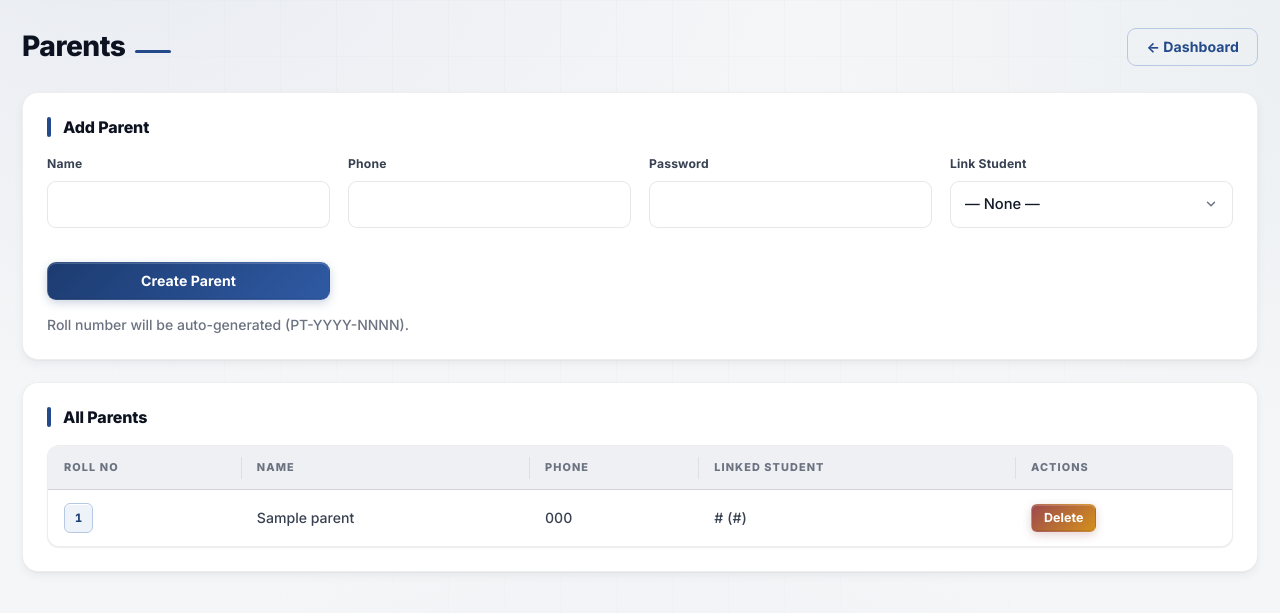
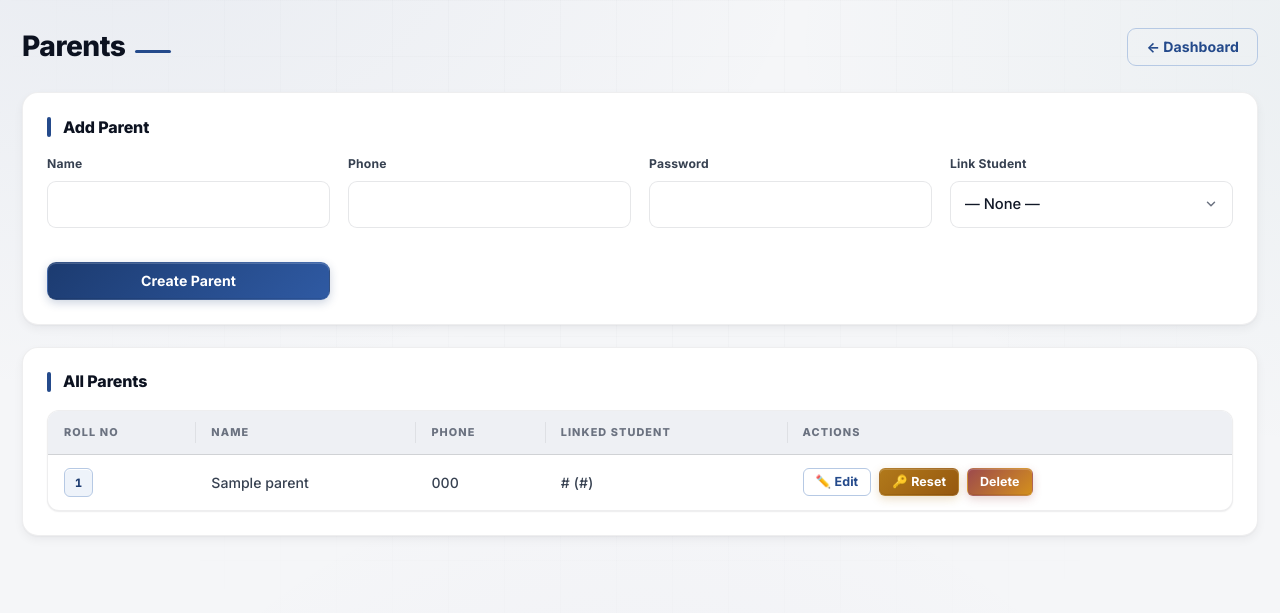
Before and after one commit to bosshanan123-ui/academy-management, a Flask app: template templates/super_admin/parents.html in a window 1280 px wide. Shown: the top 613 px of the page. Run offline with Flask 3, Linux system fonts and the light colour scheme; the template is opened without the code that fills it: most values are stand-ins (such as "Sample title", 1, 10 or a date in 2020); parts of the project's set-up code (start-up, migrations or seed data) failed here and were passed over.

Commit message:
Update parents.html

```diff
--- a/templates/super_admin/parents.html
+++ b/templates/super_admin/parents.html
@@ -23,7 +23,6 @@
       </div>
       <button type="submit" class="btn">Create Parent</button>
     </form>
-    <p class="text-muted mt-3">Roll number will be auto-generated (PT-YYYY-NNNN).</p>
   </div>
 
   <div class="card">
@@ -36,13 +35,40 @@
           {% for p in parents %}
           <tr>
             <td><span class="roll-badge">{{ p.roll_number }}</span></td>
-            <td>{{ p.name }}</td>
-            <td>{{ p.phone or '-' }}</td>
-            <td>{{ p.linked_student }} ({{ p.linked_roll }})</td>
             <td>
+              <span class="edit-view" data-id="{{ p.id }}">{{ p.name }}</span>
+              <input type="text" class="edit-input" data-id="{{ p.id }}" value="{{ p.name }}" style="display:none;" />
+            </td>
+            <td>
+              <span class="edit-view" data-id="{{ p.id }}">{{ p.phone or '-' }}</span>
+              <input type="tel" class="edit-input" data-id="{{ p.id }}" value="{{ p.phone or '' }}" style="display:none;" />
+            </td>
+            <td>
+              <span class="edit-view" data-id="{{ p.id }}">{{ p.linked_student }} ({{ p.linked_roll }})</span>
+              <select class="edit-select" data-id="{{ p.id }}" style="display:none;">
+                <option value="">— None —</option>
+                {% for s in students %}
+                  <option value="{{ s.id }}" {% if s.id == p.linked_student_user_id %}selected{% endif %}>{{ s.roll_number }} — {{ s.name }}</option>
+                {% endfor %}
+              </select>
+            </td>
+            <td class="actions">
+              <button type="button" class="btn btn-sm btn-ghost edit-btn" data-id="{{ p.id }}">✏️ Edit</button>
+
+              <form method="POST" action="{{ url_for('super_admin.edit_parent', uid=p.id) }}"
+                    class="edit-form" data-id="{{ p.id }}" style="display:none;">
+                <input type="hidden" name="name" class="edit-name-{{ p.id }}" />
+                <input type="hidden" name="phone" class="edit-phone-{{ p.id }}" />
+                <input type="hidden" name="student_user_id" class="edit-student-{{ p.id }}" />
+                <button class="btn btn-sm btn-success" type="submit">💾 Save</button>
+              </form>
+
+              <button type="button" class="btn btn-sm btn-warning reset-pw-btn"
+                      data-id="{{ p.id }}" data-name="{{ p.name }}">🔑 Reset</button>
+
               <form method="POST" action="{{ url_for('super_admin.delete_parent', uid=p.id) }}"
-                    data-confirm="Delete this parent?">
-                <button class="btn btn-sm btn-danger">Delete</button>
+                    data-confirm="Delete this parent?" style="display:inline;">
+                <button class="btn btn-sm btn-danger" type="submit">Delete</button>
               </form>
             </td>
           </tr>
@@ -53,4 +79,65 @@
     {% else %}<p class="empty-state">No parents yet.</p>{% endif %}
   </div>
 </div>
+
+<!-- Reset Password Modal -->
+<div class="modal-backdrop" id="pwModalBackdrop"></div>
+<div class="modal" id="pwModal">
+  <div class="modal-header">
+    <h3>🔑 Reset Password</h3>
+    <button class="icon-btn" onclick="closePwModal()">✕</button>
+  </div>
+  <form method="POST" id="pwForm">
+    <div class="modal-body">
+      <p class="text-muted mb-3">Reset password for: <strong id="pwName"></strong></p>
+      <div class="form-group">
+        <label>New Password</label>
+        <input type="text" name="new_password" placeholder="Enter new password" required minlength="4" />
+      </div>
+    </div>
+    <div class="modal-footer">
+      <button type="button" class="btn btn-ghost" onclick="closePwModal()">Cancel</button>
+      <button type="submit" class="btn btn-success">Reset Password</button>
+    </div>
+  </form>
+</div>
+
+<script>
+document.addEventListener('DOMContentLoaded', () => {
+  document.querySelectorAll('.edit-btn').forEach(btn => {
+    btn.addEventListener('click', () => {
+      const id = btn.dataset.id;
+      document.querySelectorAll(`.edit-view[data-id="${id}"]`).forEach(el => el.style.display = 'none');
+      document.querySelectorAll(`.edit-input[data-id="${id}"], .edit-select[data-id="${id}"]`).forEach(el => el.style.display = 'inline-block');
+      document.querySelector(`.edit-form[data-id="${id}"]`).style.display = 'inline-flex';
+      btn.style.display = 'none';
+    });
+  });
+
+  document.querySelectorAll('.edit-form').forEach(form => {
+    form.addEventListener('submit', () => {
+      const id = form.dataset.id;
+      const row = form.closest('tr');
+      form.querySelector(`.edit-name-${id}`).value = row.querySelector(`.edit-input[data-id="${id}"]`).value;
+      form.querySelector(`.edit-phone-${id}`).value = row.querySelectorAll(`.edit-input[data-id="${id}"]`)[1].value;
+      form.querySelector(`.edit-student-${id}`).value = row.querySelector(`.edit-select[data-id="${id}"]`).value;
+    });
+  });
+
+  document.querySelectorAll('.reset-pw-btn').forEach(btn => {
+    btn.addEventListener('click', () => {
+      const id = btn.dataset.id;
+      document.getElementById('pwName').textContent = btn.dataset.name;
+      document.getElementById('pwForm').action = `/super-admin/parents/reset-password/${id}`;
+      document.getElementById('pwModal').classList.add('open');
+      document.getElementById('pwModalBackdrop').classList.add('open');
+    });
+  });
+});
+
+function closePwModal() {
+  document.getElementById('pwModal').classList.remove('open');
+  document.getElementById('pwModalBackdrop').classList.remove('open');
+}
+</script>
 {% endblock %}
```
